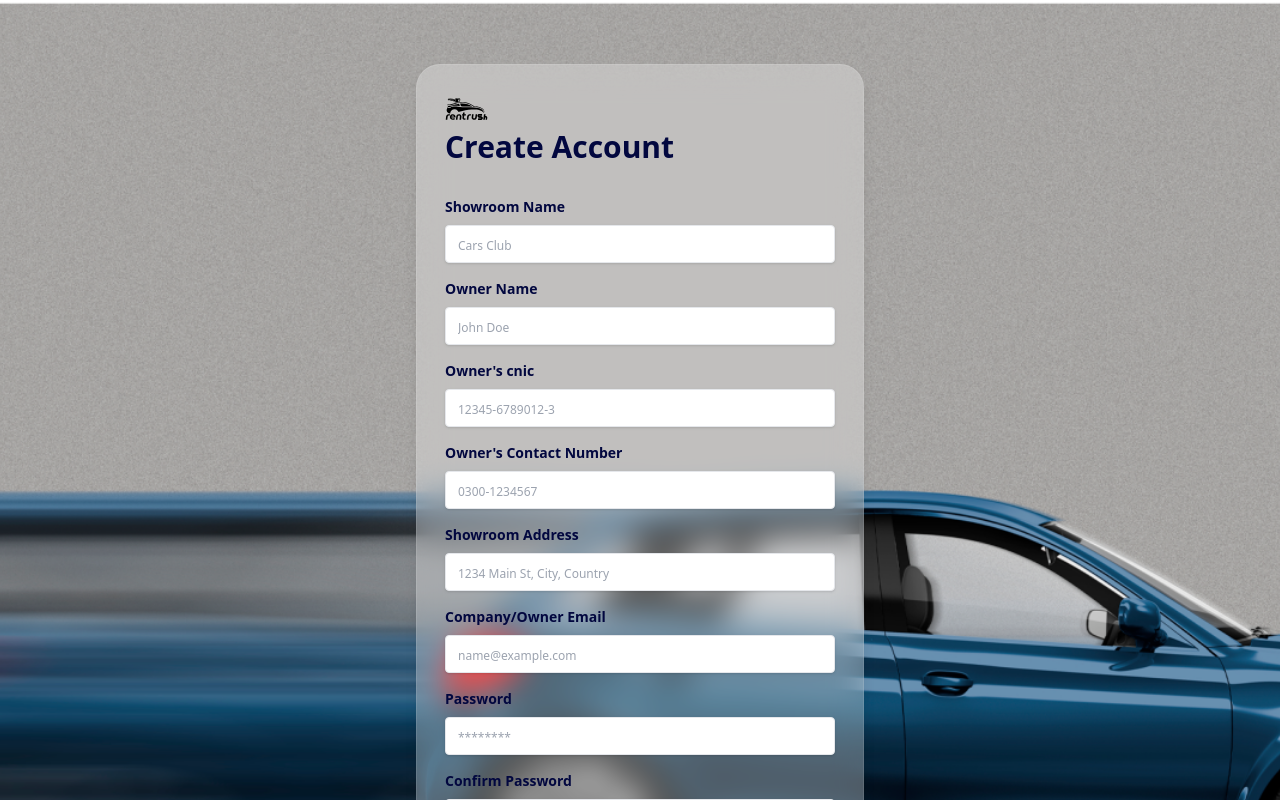
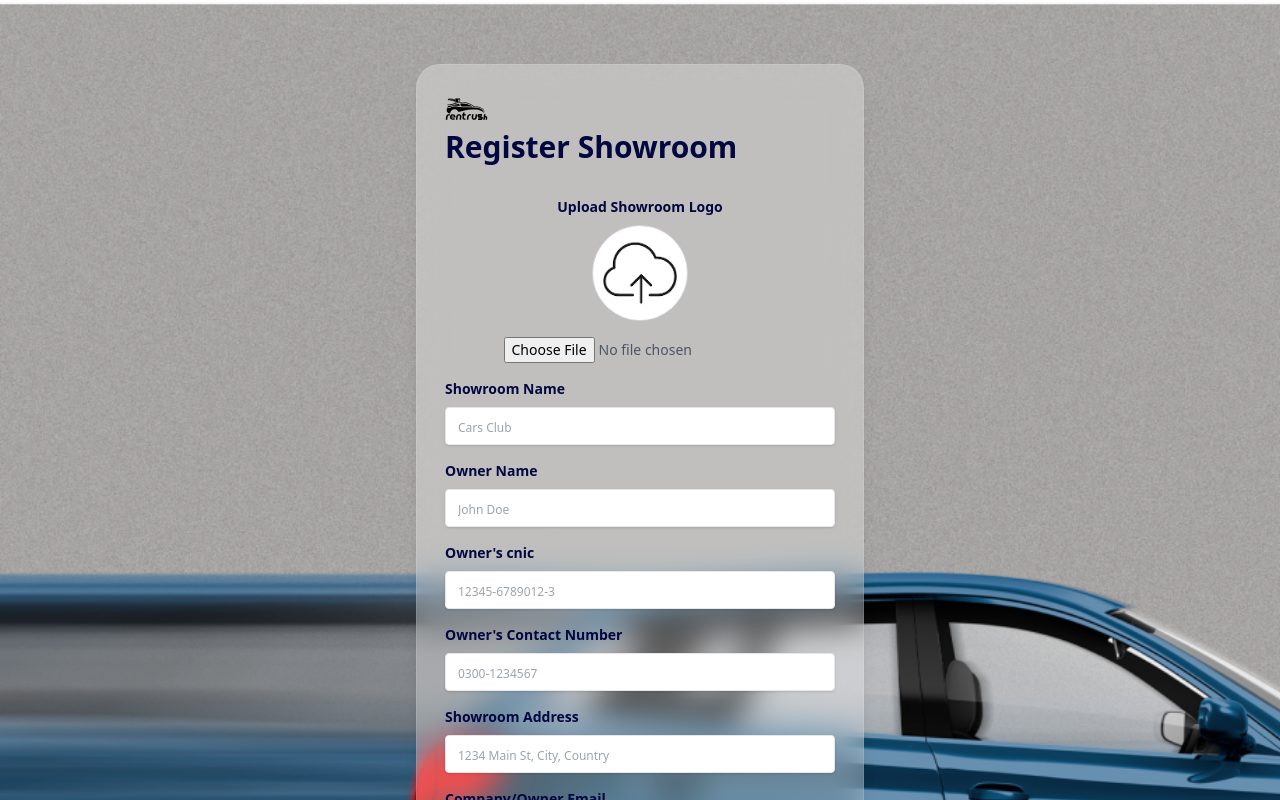
Before and after one commit to SairaRamzan5/RentRush, a React (Vite) app: page /showroom/signup in a window 1280 px wide. Shown: the top 800 px of the page. Built offline with nearby package versions, Linux system fonts and the light colour scheme.

Commit message:
Upload Showroom Logo

```diff
--- a/src/components/showroom/inventory.jsx
+++ b/src/components/showroom/inventory.jsx
@@ -130,16 +130,16 @@ function ShowroomInventory() {
           <table className="min-w-full bg-gray-800 text-white border border-gray-700">
             <thead>
               <tr>
-                <th className="px-4 py-2 border-b border-gray-700">Image</th>
-                <th className="px-4 py-2 border-b border-gray-700">Make</th>
-                <th className="px-4 py-2 border-b border-gray-700">Model</th>
-                <th className="px-4 py-2 border-b border-gray-700">Mileage</th>
-                <th className="px-4 py-2 border-b border-gray-700">Engine Displacement</th>
-                <th className="px-4 py-2 border-b border-gray-700">Rental Price</th>
-                <th className="px-4 py-2 border-b border-gray-700">Color</th>
-                <th className="px-4 py-2 border-b border-gray-700">Transmission</th>
-                <th className="px-4 py-2 border-b border-gray-700">Body Type</th>
-                <th className="px-4 py-2 border-b border-gray-700">Actions</th>
+                <th className="sticky top-0 z-10 px-4 py-2 border-b border-gray-700">Image</th>
+                <th className="sticky top-0 z-10 px-4 py-2 border-b border-gray-700">Make</th>
+                <th className="sticky top-0 z-10 px-4 py-2 border-b border-gray-700">Model</th>
+                <th className="sticky top-0 z-10 px-4 py-2 border-b border-gray-700">Mileage</th>
+                <th className="sticky top-0 z-10 px-4 py-2 border-b border-gray-700">Engine Displacement</th>
+                <th className="sticky top-0 z-10 px-4 py-2 border-b border-gray-700">Rental Price</th>
+                <th className="sticky top-0 z-10 px-4 py-2 border-b border-gray-700">Color</th>
+                <th className="sticky top-0 z-10 px-4 py-2 border-b border-gray-700">Transmission</th>
+                <th className="sticky top-0 z-10 px-4 py-2 border-b border-gray-700">Body Type</th>
+                <th className="sticky top-0 z-10 px-4 py-2 border-b border-gray-700">Actions</th>
               </tr>
             </thead>
             <tbody>
--- a/src/components/showroom/signup.jsx
+++ b/src/components/showroom/signup.jsx
@@ -13,6 +13,14 @@ function ShowroomSignUp() {
   const [email, setemail] = useState('')
   const [password, setpassword] = useState('')
   const [cpassword, setcpassword] = useState('')
+  const [logo, setLogo] = useState(null);
+
+  const handleLogoChange = (e) => {
+    const file = e.target.files[0];
+    if (file) {
+      setLogo(URL.createObjectURL(file));
+    }
+  };
   const Handlesubmit=(e)=>{
    e.preventDefault();
    if(password!==cpassword){
@@ -51,8 +59,27 @@ function ShowroomSignUp() {
           className="w-[80px] -my-5 -mx-5 -mt-4"
           alt=""
         />
-        <h2 className="text-3xl font-bold text-[#02073F]">Create Account</h2>
+        <h2 className="text-3xl font-bold text-[#02073F]">Register Showroom</h2>
         <form onSubmit={Handlesubmit} className="mt-8  rounded mb-4">
+        <div className="mb-4 text-center">
+            <label className="block text-sm text-[#02073F] font-bold mb-2">
+              Upload Showroom Logo
+            </label>
+            <div className="flex justify-center items-center mb-4">
+              <img
+                src={logo || "/src/assets/avatar-placeholder.png"}
+                alt=""
+                className="w-24 h-24 object-cover rounded-full border border-gray-300"
+              />
+            </div>
+            <input
+              type="file"
+              accept="image/*"
+              onChange={handleLogoChange}
+              className="text-sm text-gray-600"
+            />
+          </div>
+
           {/* Name */}
           <div className="mb-4">
             <label
```
Also changed, not shown: src/assets/avatar-placeholder.png (added).
